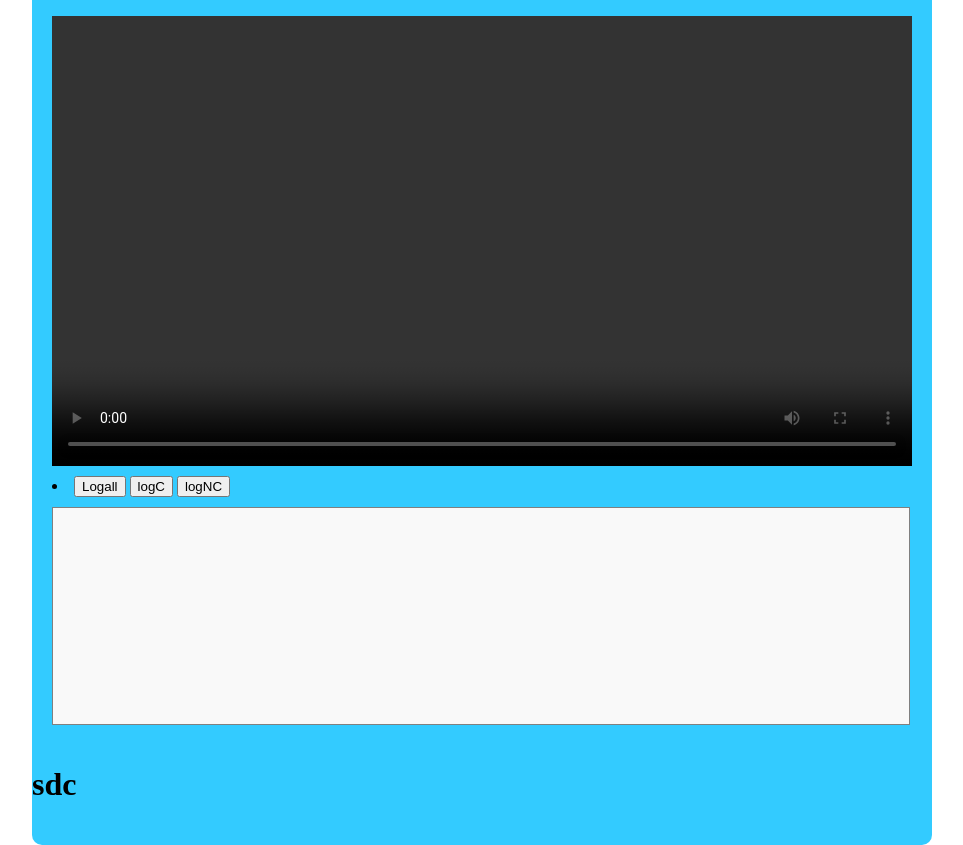
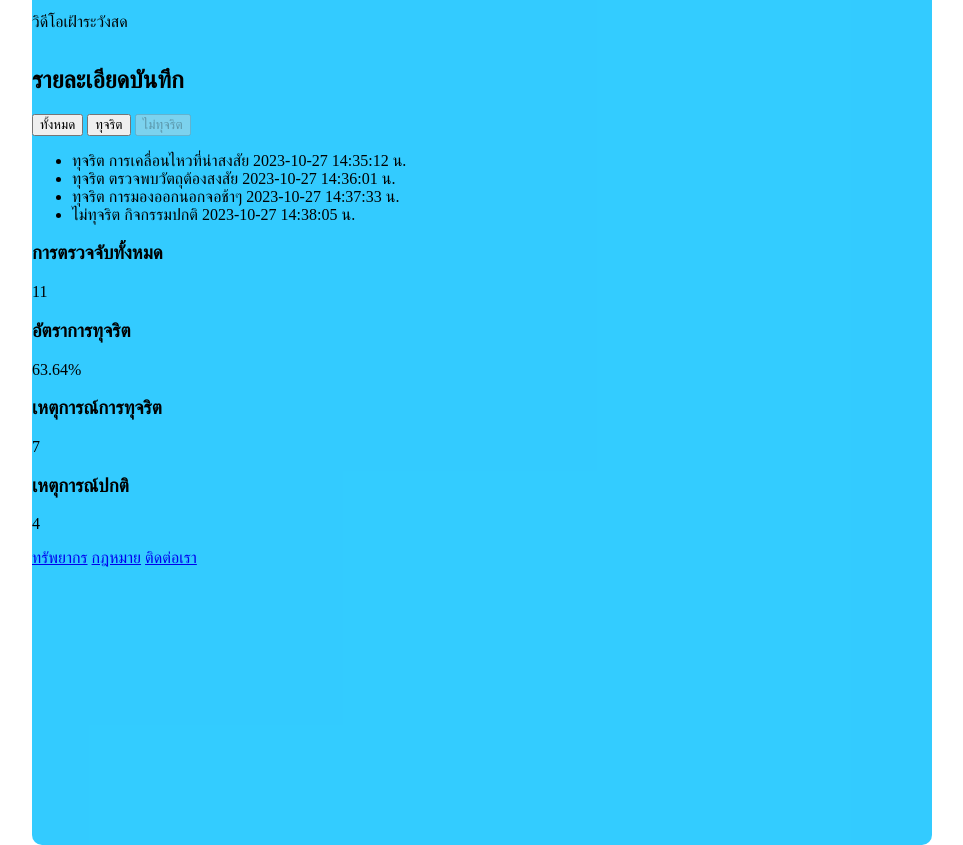
Before and after one commit to lza19/Web-action-recognition, a plain HTML site: page webpage/realtime.html in a window 1280 px wide. Shown: the part 38-883 px from the top of the page, without its empty margins (166-1129 px from the left). Drawn offline with Linux system fonts and the light colour scheme.

Commit message:
Update title and content in realtime.html

```diff
--- a/webpage/realtime.html
+++ b/webpage/realtime.html
@@ -3,33 +3,100 @@
 <head>
     <meta charset="UTF-8">
     <meta name="viewport" content="width=device-width, initial-scale=1.0">
-    <title>Document</title>
+    <title>การเฝ้าระวังแบบเรียลไทม์</title>
     <link rel="stylesheet" href="css\realtime.css">
 </head>
 <body>
 
+
   <div class="container">
+    <header>
+      <div class="controls">
+        <button class="btn start"><i class="fas fa-play"></i> เริ่ม</button>
+        <button class="btn stop"><i class="fas fa-pause"></i> หยุด</button>
+        <button class="btn record"><i class="fas fa-download"></i> บันทึก</button>
+      </div>
+      <h1>การเฝ้าระวังแบบเรียลไทม์</h1>
+    </header>
 
-        <h1 id="myH1">Real Tddime</h1>
-        <div class="button-container">
-            <button id="Start">Start</button>
-            <button id="Stop">Stop</button>
-            <button id="download">download</button>
-            <div class="container-gid">
-                <video id="videoPlayer" controls></video>
+    <section class="video-section">
+      <div class="video-placeholder">
+        <i class="fas fa-video"></i>
+        <p>วิดีโอเฝ้าระวังสด</p>
+      </div>
+    </section>
+
+    <section class="main-content">
+      <div class="log-details">
+        <h2>รายละเอียดบันทึก</h2>
+        <div class="tabs">
+          <button class="tab active">ทั้งหมด</button>
+          <button class="tab red">ทุจริต</button>
+          <button class="tab" disabled>ไม่ทุจริต</button>
+        </div>
+        <ul class="log-list">
           <li>
-                    <button id="Logall">Logall</button>
-                    <button id="logC">logC</button>
-                    <button id="logNC">logNC</button>
+            <span class="tag red">ทุจริต</span>
+            <span>การเคลื่อนไหวที่น่าสงสัย</span>
+            <time datetime="2023-10-27T14:35:12">2023-10-27 14:35:12 น.</time>
           </li>
-                <div id="logOutput"
-                    style="width: 840px; height: 200px; overflow-y: auto; border: 1px solid gray; padding: 8px; background: #f9f9f9;">
+          <li>
+            <span class="tag red">ทุจริต</span>
+            <span>ตรวจพบวัตถุต้องสงสัย</span>
+            <time datetime="2023-10-27T14:36:01">2023-10-27 14:36:01 น.</time>
+          </li>
+          <li>
+            <span class="tag red">ทุจริต</span>
+            <span>การมองออกนอกจอช้าๆ</span>
+            <time datetime="2023-10-27T14:37:33">2023-10-27 14:37:33 น.</time>
+          </li>
+          <li>
+            <span class="tag">ไม่ทุจริต</span>
+            <span>กิจกรรมปกติ</span>
+            <time datetime="2023-10-27T14:38:05">2023-10-27 14:38:05 น.</time>
+          </li>
+        </ul>
       </div>
 
+      <div class="summary-cards">
+        <div class="card">
+          <h3>การตรวจจับทั้งหมด</h3>
+          <p class="number blue">11</p>
+          <i class="fas fa-list-alt icon blue"></i>
+        </div>
+        <div class="card">
+          <h3>อัตราการทุจริต</h3>
+          <p class="number red">63.64%</p>
+          <i class="fas fa-exclamation-triangle icon red"></i>
+        </div>
+        <div class="card">
+          <h3>เหตุการณ์การทุจริต</h3>
+          <p class="number red">7</p>
+          <i class="fas fa-user-friends icon red"></i>
+        </div>
+        <div class="card">
+          <h3>เหตุการณ์ปกติ</h3>
+          <p class="number green">4</p>
+          <i class="fas fa-check-circle icon green"></i>
         </div>
       </div>
-        <h1>sdc</h1>
+    </section>
+
+    <footer>
+      <nav>
+        <a href="#">ทรัพยากร</a>
+        <a href="#">กฎหมาย</a>
+        <a href="#">ติดต่อเรา</a>
+      </nav>
+      <div class="social-icons">
+        <a href="#" aria-label="Facebook"><i class="fab fa-facebook-f"></i></a>
+        <a href="#" aria-label="Twitter"><i class="fab fa-twitter"></i></a>
+        <a href="#" aria-label="LinkedIn"><i class="fab fa-linkedin-in"></i></a>
       </div>
+    </footer>
+  </div>
+
     <script src="scriptsreal.js"> </script>
+
 </body>
 </html>
```
Lines whose indentation alone changed are shown as unchanged.
